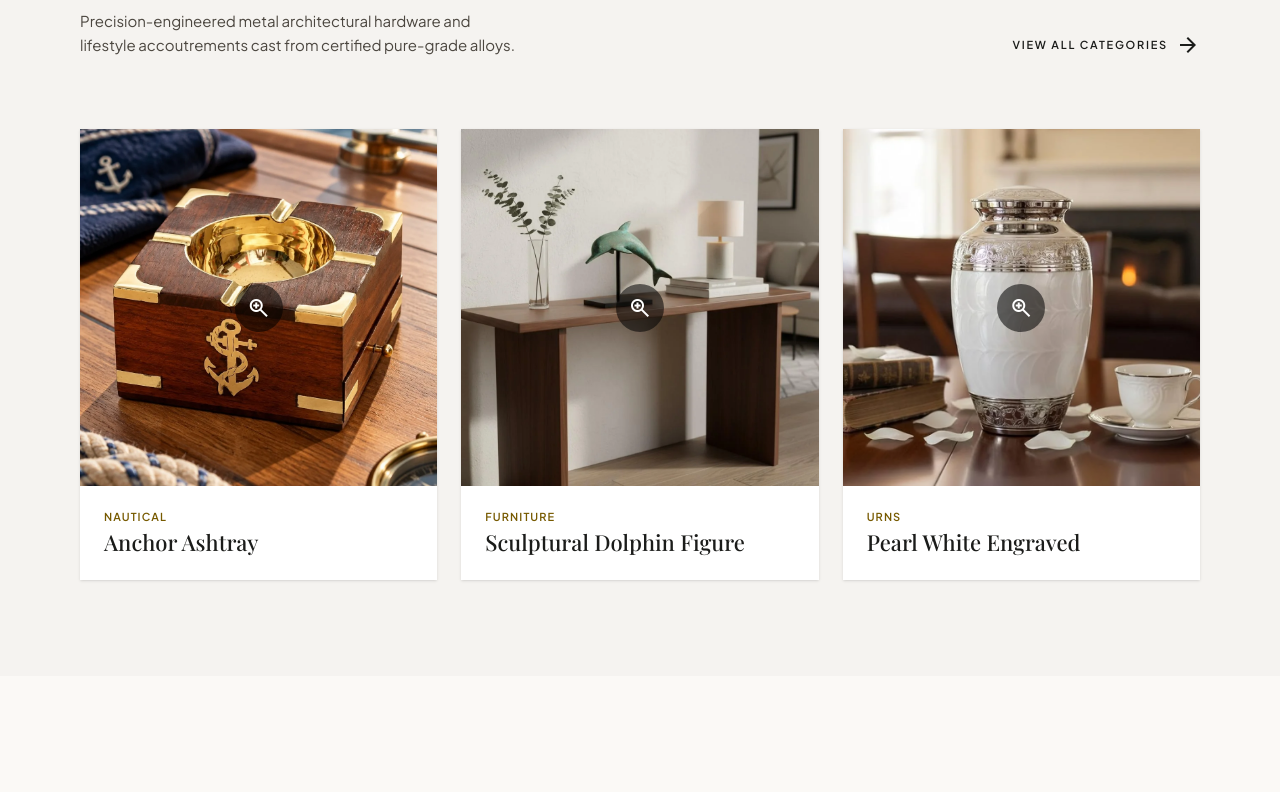
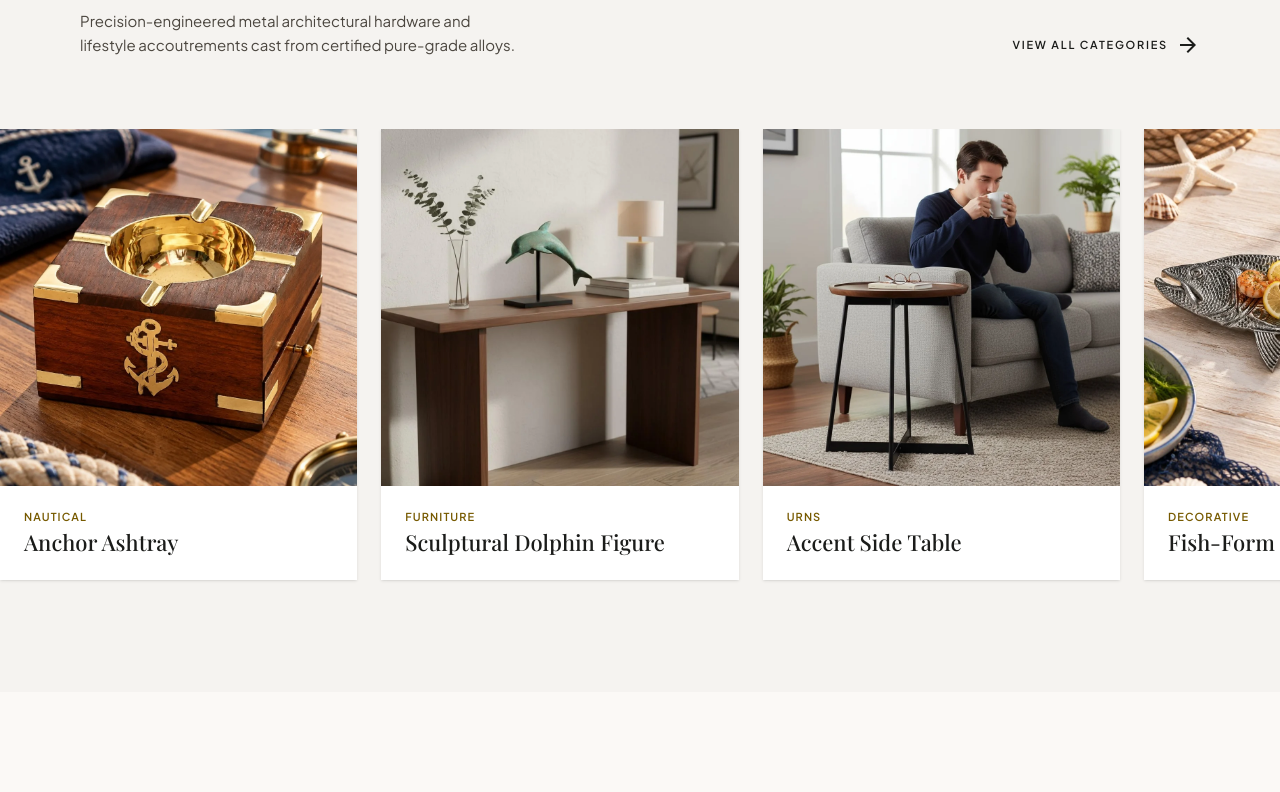
Before and after one commit to arbabkh/zsexport_website, a React (Vite) app in the folder zsexport_website/: page / in a window 1280 px wide. Shown: the part 1168-1960 px from the top of the page. Built offline with nearby package versions, Linux system fonts and the light colour scheme; a web font is replaced by a local one.

Commit message:
ZSE-103-in progress

```diff
--- a/zsexport_website/src/components/ProductCard.jsx
+++ b/zsexport_website/src/components/ProductCard.jsx
@@ -26,23 +26,16 @@ export default function ProductCard({ product, href }) {
   return (
     <Tag
       {...(href ? { href } : {})}
-      className="group block h-full bg-surface-container-lowest shadow-sm hover:shadow-xl hover:-translate-y-1.5 transition-all duration-300"
+      onClick={openViewer}
+      className="group block cursor-zoom-in h-full bg-surface-container-lowest shadow-sm hover:shadow-xl hover:-translate-y-1.5 transition-all duration-300"
     >
-      <div className="relative aspect-[3/3] overflow-hidden bg-surface-container">
+      <div className="aspect-[3/3] overflow-hidden bg-surface-container">
         <img
           className="w-full h-full object-cover group-hover:scale-105 transition-transform duration-700"
           alt={product.alt}
           src={product.image}
           loading="lazy"
         />
-        <button
-          type="button"
-          onClick={openViewer}
-          aria-label={`View larger image of ${product.title}`}
-          className="absolute top-1/2 left-1/2 -translate-x-1/2 -translate-y-1/2 w-12 h-12 flex items-center justify-center rounded-full bg-black/55 text-white hover:bg-black/75 transition-colors"
-        >
-          <span className="material-symbols-outlined">zoom_in</span>
-        </button>
       </div>
       <div className="p-space-lg">
         <span className="font-label-caps text-label-caps uppercase tracking-widest text-secondary block mb-space-2xs">
--- a/zsexport_website/src/components/ProductGallery.jsx
+++ b/zsexport_website/src/components/ProductGallery.jsx
@@ -37,9 +37,13 @@ export default function ProductGallery() {
           </Reveal>
         </div>
 
-        <Stagger className="grid grid-cols-1 sm:grid-cols-2 lg:grid-cols-3 gap-space-lg">
+        <Stagger className="flex gap-space-lg overflow-x-auto snap-x snap-mandatory pb-space-md -mx-margin-mobile px-margin-mobile lg:-mx-margin-desktop lg:px-margin-desktop">
           {FEATURED_PRODUCTS.map((product) => (
-            <motion.div key={product.id} variants={staggerItem}>
+            <motion.div
+              key={product.id}
+              variants={staggerItem}
+              className="snap-start shrink-0 w-[85%] sm:w-[calc(50%-0.75rem)] lg:w-[calc(33.333%-1rem)]"
+            >
               <ProductCard product={product} href={categoryPath(slugFor(product.category))} />
             </motion.div>
           ))}
--- a/zsexport_website/src/data/siteData.js
+++ b/zsexport_website/src/data/siteData.js
@@ -648,7 +648,7 @@ const CATEGORY_TREE = [
     ],
   },
   { name: 'Furniture', ids: [2, 3, 6] },
-  { name: 'Urns', ids: [46, 47, 48, 49, 50] },
+  { name: 'Urns', ids: [6] },
   {
     name: 'Decorative',
     subcategories: [{ name: 'Decoration', ids: [42] }],
@@ -674,19 +674,20 @@ const CATEGORIES_IN_TREE_ORDER = CATEGORY_TREE.map((category) => {
 })
 
 // Featured picks follow the catalogue tree order, before the A–Z sort below.
-export const FEATURED_PRODUCTS = CATEGORIES_IN_TREE_ORDER.slice(0, 3).map((category) => category.products[0])
+export const FEATURED_PRODUCTS = CATEGORIES_IN_TREE_ORDER.map((category) => category.products[0])
 
-const byName = (a, b) => a.name.localeCompare(b.name)
+// Largest product count first; ties fall back to A–Z.
+const byCount = (a, b) => b.products.length - a.products.length || a.name.localeCompare(b.name)
 
-// Categories and sub-categories are listed A–Z.
+// Categories and sub-categories are listed by product count, highest first.
 export const PRODUCT_CATEGORIES = CATEGORIES_IN_TREE_ORDER.map((category) => {
-  const subcategories = [...category.subcategories].sort(byName)
+  const subcategories = [...category.subcategories].sort(byCount)
   return {
     ...category,
     subcategories,
     products: subcategories.length ? subcategories.flatMap((sub) => sub.products.map((product) => ({ ...product, category: category.name }))) : category.products,
   }
-}).sort(byName)
+}).sort(byCount)
 
 export const categoryPath = (categorySlug, subSlug) =>
   `#/products/${categorySlug}${subSlug ? `/${subSlug}` : ''}`
```
